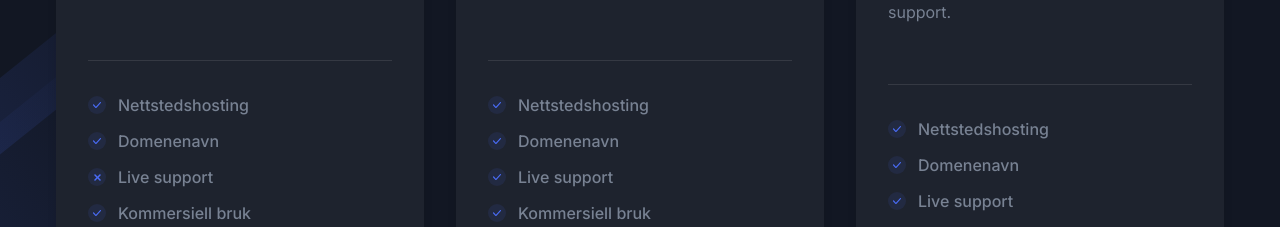
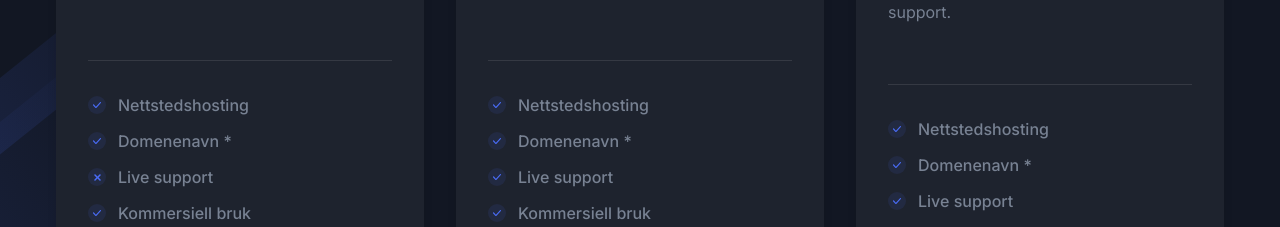
Before and after one commit to PolarCodeSolutions/polarCS-website-react, a Next.js app: page / in a window 1280 px wide. Shown: the part 2689-2916 px from the top of the page. Built offline with nearby package versions, Linux system fonts and the light colour scheme.

Commit message:
small astrix update (#8)
:-) **

```diff
--- a/src/components/Pricing/index.tsx
+++ b/src/components/Pricing/index.tsx
@@ -65,7 +65,7 @@ const Pricing = () => {
             subtitle="Support avtale for små bedrifter og enkeltmannsforetak."
           >
           <OfferList text="Nettstedshosting" status="active" />
-          <OfferList text="Domenenavn" status="active" />
+          <OfferList text="Domenenavn *" status="active" />
           <OfferList text="Live support" status="inactive" />
           <OfferList text="Kommersiell bruk" status="active" />
           <OfferList text="E-postsupport" status="active" />
@@ -79,7 +79,7 @@ const Pricing = () => {
             subtitle="support avtale for små og mellomstore bedrifter, inkludert enkel support."
           >
           <OfferList text="Nettstedshosting" status="active" />
-          <OfferList text="Domenenavn" status="active" />
+          <OfferList text="Domenenavn *" status="active" />
           <OfferList text="Live support" status="active" />
           <OfferList text="Kommersiell bruk" status="active" />
           <OfferList text="E-postsupport" status="active" />
@@ -93,7 +93,7 @@ const Pricing = () => {
             subtitle="Support avtale for store bedrifter og organisasjoner, inkludert prioritert support."
           >
           <OfferList text="Nettstedshosting" status="active" />
-          <OfferList text="Domenenavn" status="active" />
+          <OfferList text="Domenenavn *" status="active" />
           <OfferList text="Live support" status="active" />
           <OfferList text="Kommersiell bruk" status="active" />
           <OfferList text="E-postsupport" status="active" />
```
